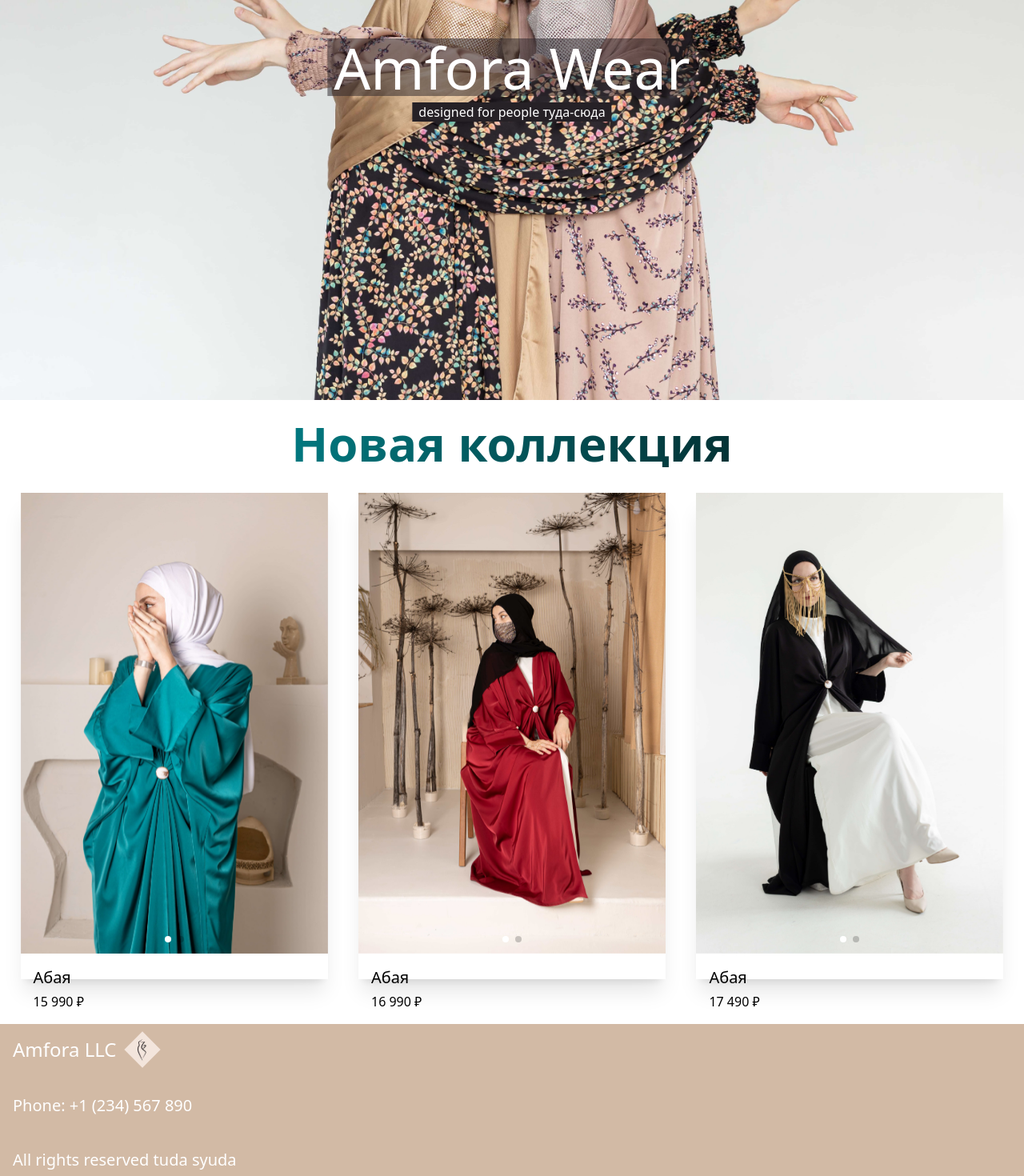
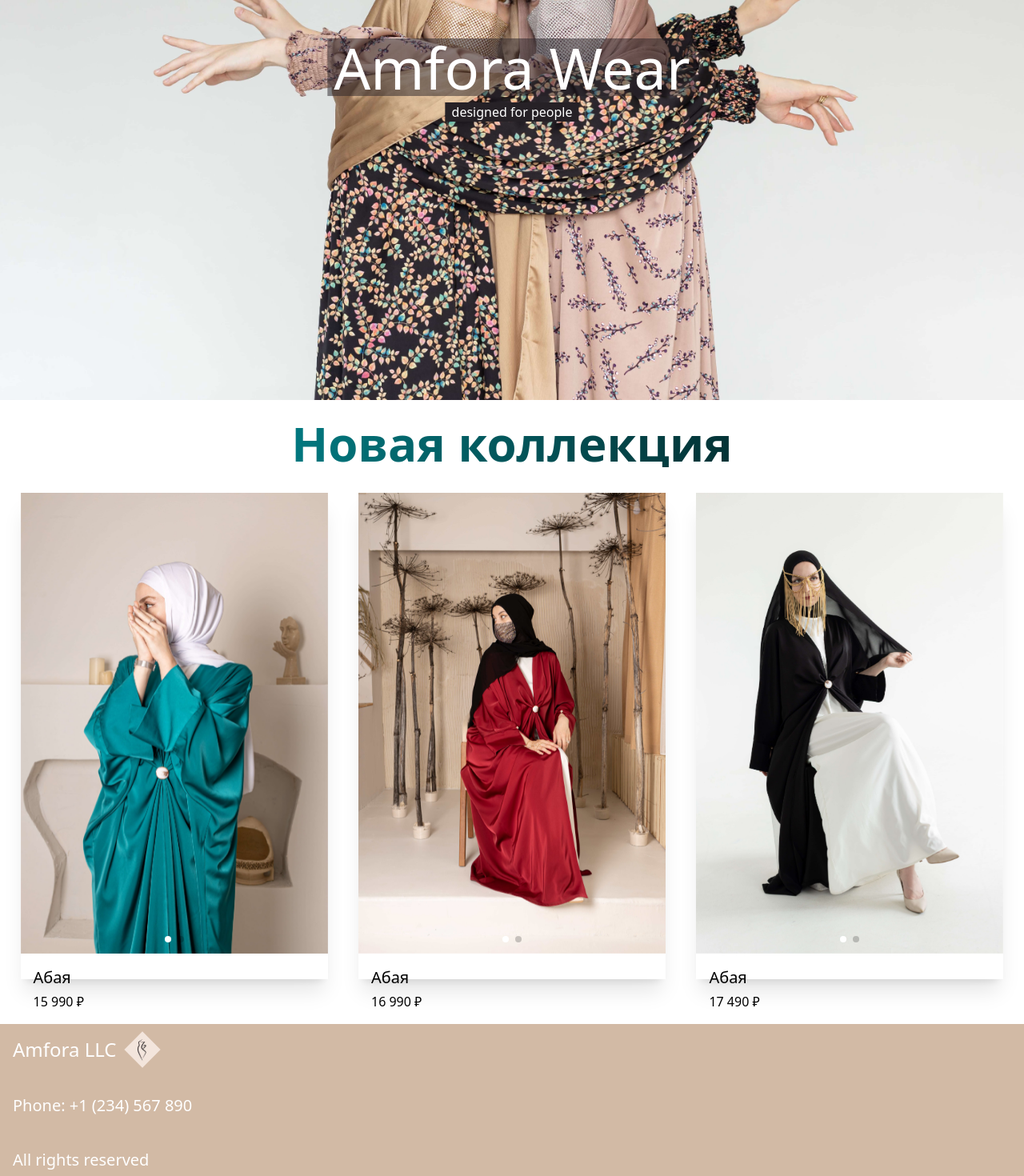
Before and after one commit to mustafagarko/amfora-app, a React (Create React App) app: page / in a window 1280 px wide. Shown: the part 300-1770 px from the top of the page at 80% size. Built offline with nearby package versions, Linux system fonts and the light colour scheme.

Commit message:
text adjustment

```diff
--- a/src/components/Footer.jsx
+++ b/src/components/Footer.jsx
@@ -11,9 +11,7 @@
         <h1 className="text-white font-thin text-xl">
           Phone: +1 (234) 567 890
         </h1>
-        <h1 className="text-white font-thin text-xl">
-          All rights reserved tuda syuda
-        </h1>
+        <h1 className="text-white font-thin text-xl">All rights reserved</h1>
       </div>
     </div>
   );
--- a/src/pages/Homepage/Homepage.jsx
+++ b/src/pages/Homepage/Homepage.jsx
@@ -19,7 +19,7 @@
               Amfora Wear
             </h1>
             <p className="text-white font-thin bg-[#262126] px-2 w-fit">
-              designed for people туда-сюда
+              designed for people
             </p>
           </div>
         </figure>
--- a/src/pages/ItemPage/ItemPage.jsx
+++ b/src/pages/ItemPage/ItemPage.jsx
@@ -11,6 +11,10 @@
   const navigate = useNavigate();
   const otherItems = items.filter((item) => item.id !== uuid);
 
+  function handleClick(e) {
+    e.preventDefault();
+  }
+
   return (
     <section className="w-screen md:h-screen h-[120vh]" id="page">
       <button
@@ -19,7 +23,7 @@
           e.stopPropagation();
           navigate(`/`);
         }}
-        className="absolute top-[10%] left-[3%] rounded-full border-[1px] p-2 z-40 border-black md:bg-transparent bg-white"
+        className="absolute top-[10%] left-[3%] rounded-full border-[1px] p-3 z-40 border-black md:bg-transparent bg-white"
       >
         <Icon icon="fluent-mdl2:back" width={25} height={25} />
       </button>
@@ -115,7 +119,8 @@
           <div className="mb-[4vh]">
             <button
               style={{ backgroundColor: item.colorCode }}
-              className={`w-[140px] h-[50px]  text-white uppercase font-light `}
+              className={`w-[140px] h-[50px]  text-white uppercase font-light active:scale-95`}
+              onClick={(e) => handleClick(e)}
             >
               Купить
             </button>
```
